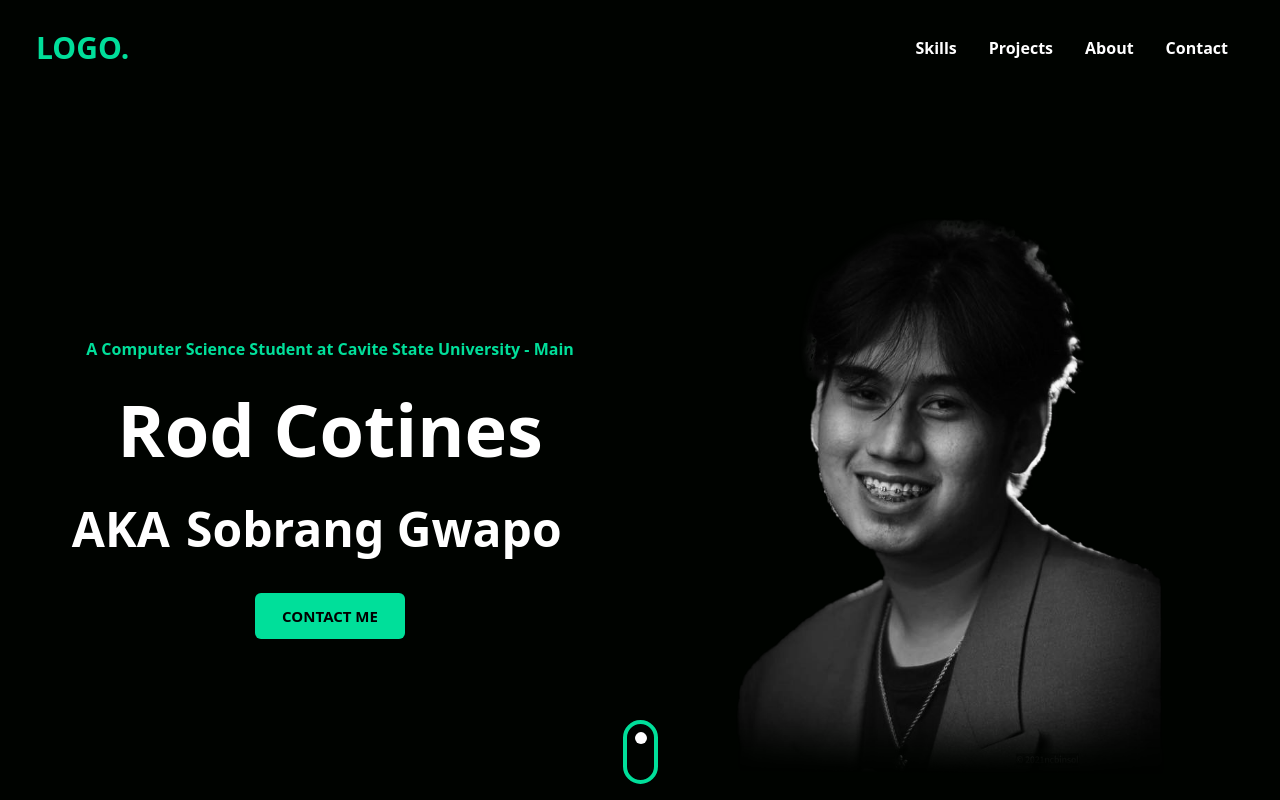
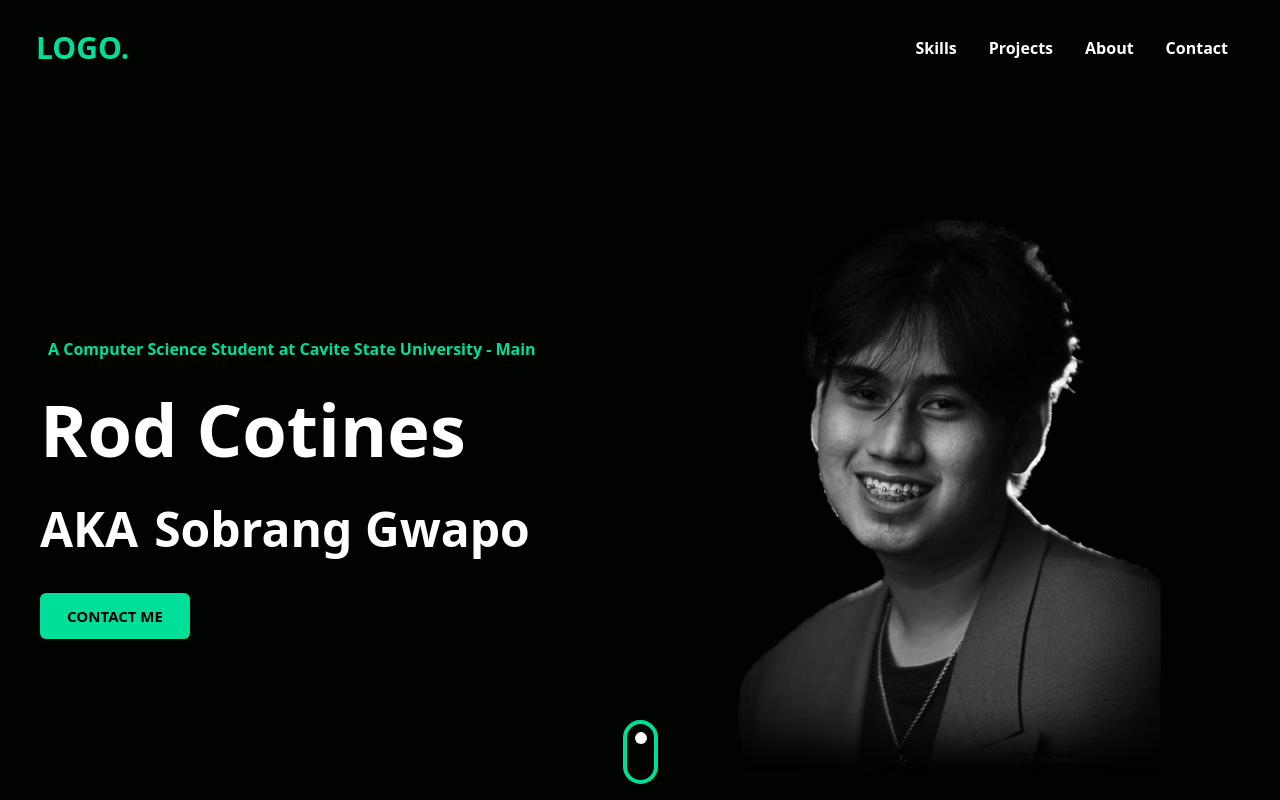
Before and after one commit to Ayenzcc/portfolio, a React (Vite) app: page / in a window 1280 px wide. Shown: the top 800 px of the page. Built offline with nearby package versions, Linux system fonts and the light colour scheme.

Commit message:
adjust padding alight left hero

```diff
--- a/src/components/Hero.jsx
+++ b/src/components/Hero.jsx
@@ -5,8 +5,8 @@ import { motion } from "framer-motion";
 const Hero = () => {
   return (
     <div className="text-white ">
-      <div className=" max-w-[1240px] pt-[-96px] w-full h-screen mx-auto text-center flex flex-col-reverse md:flex-row justify-center items-center">
-        <div className="flex w-[50%] items-center justify-center flex-col">
+      <div className=" max-w-[1240px] pt-[-96px] w-full h-screen mx-auto text-center flex flex-col-reverse md:flex-row justify-center items-center ">
+        <div className="flex w-[50%] text-left flex-col sm:pl-5">
           <motion.p
             initial={{ x: -50, opacity: 0 }}
             animate={{ x: 0, opacity: 1 }}
@@ -23,7 +23,7 @@ const Hero = () => {
           >
             Rod Cotines
           </motion.h1>
-          <div className="flex justify-center items-center">
+
           <motion.p
             initial={{ x: -50, opacity: 0 }}
             animate={{ x: 0, opacity: 1 }}
@@ -31,12 +31,6 @@ const Hero = () => {
             className="md:text-5xl sm:text-4xl text-xl font-bold py-4"
           >
             AKA
-            </motion.p>
-            <motion.div
-              initial={{ x: -50, opacity: 1.25 }}
-              animate={{ x: 0, opacity: 1 }}
-              transition={{ ease: "easeOut", duration: 2 }}
-            >
             <TypeAnimation
               sequence={[
                 // Same substring at the start will only be typed out once, initially
@@ -54,14 +48,14 @@ const Hero = () => {
               className=" md:text-5xl sm:text-4xl text-xl font-bold ml-4"
               repeat={Infinity}
             />
-            </motion.div>
-          </div>
+          </motion.p>
+
           <motion.button
             initial={{ x: -50, opacity: 0 }}
             animate={{ x: 0, opacity: 1 }}
             transition={{ ease: "easeOut", duration: 1.5 }}
             whileHover={{ scale: "1", opacity: "5" }}
-            className="bg-[#00df9a] w-[150px] rounded-md font-bold my-6 mx-auto py-3 text-black text-[15px] uppercase "
+            className="bg-[#00df9a] w-[150px] rounded-md font-bold my-6 py-3 text-black text-[15px] uppercase "
           >
             Contact Me
           </motion.button>
```
Lines whose indentation alone changed are shown as unchanged.
